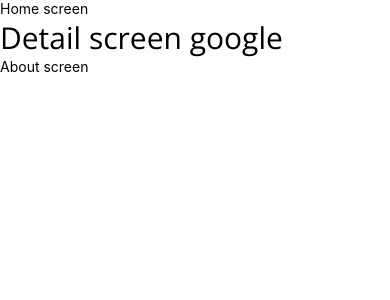
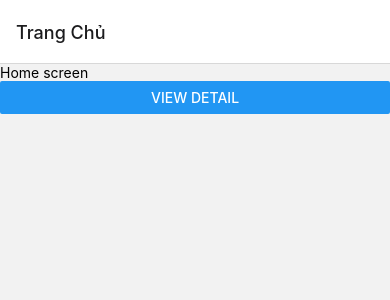
Before and after one commit to thduy2003/RN, a React Native app: screen /home in a window 390 px wide. Shown: the top 300 px of the page. Built offline with nearby package versions, Linux system fonts and the light colour scheme.

Commit message:
react-navigation

```diff
--- a/App.tsx
+++ b/App.tsx
@@ -5,11 +5,14 @@
 import * as SplashScreen from "expo-splash-screen";
 import { useFonts } from "expo-font";
 import { useEffect } from "react";
+import { OPENSANS_REGULAR } from "./utils/const";
+import { createNativeStackNavigator } from "@react-navigation/native-stack";
+import { NavigationContainer } from "@react-navigation/native";
 
 SplashScreen.preventAutoHideAsync();
 const App = () => {
   const [loaded, error] = useFonts({
-    "OpenSans-Regular": require("./assets/fonts/OpenSans-Regular.ttf"),
+    [OPENSANS_REGULAR]: require("./assets/fonts/OpenSans-Regular.ttf"),
   });
   useEffect(() => {
     if (loaded || error) {
@@ -19,12 +22,14 @@
   if (!loaded && !error) {
     return null;
   }
+  const Stack = createNativeStackNavigator<RootStackParamList>();
   return (
-    <View>
-      <HomeScreen />
-      <DetailScreen />
-      <AboutScreen />
-    </View>
+    <NavigationContainer>
+      <Stack.Navigator>
+        <Stack.Screen name='home' component={HomeScreen} options={{ title: "Trang Chủ" }}></Stack.Screen>
+        <Stack.Screen name='review-detail' component={DetailScreen}></Stack.Screen>
+      </Stack.Navigator>
+    </NavigationContainer>
   );
 };
 export default App;
--- a/components/review/detail.tsx
+++ b/components/review/detail.tsx
@@ -1,14 +1,17 @@
-import { StyleSheet, Text, View } from "react-native";
+import { Button, StyleSheet, Text, View } from "react-native";
+import { globalStyles } from "../../utils/const";
+import { NavigationProp, useNavigation } from "@react-navigation/native";
 const styles = StyleSheet.create({
   review: {
     fontSize: 30,
-    fontFamily: "OpenSans-Regular",
   },
 });
 const DetailScreen = () => {
+  const navigation: NavigationProp<RootStackParamList> = useNavigation();
   return (
     <View>
-      <Text style={styles.review}>Detail screen google</Text>
+      <Text style={[styles.review, globalStyles.globalFont]}>Detail screen google</Text>
+      <Button title='Go Home' onPress={() => navigation.navigate("home")} />
     </View>
   );
 };
--- a/components/review/home.tsx
+++ b/components/review/home.tsx
@@ -1,9 +1,11 @@
-import { Text, View } from "react-native";
+import { NavigationProp, useNavigation } from "@react-navigation/native";
+import { Button, Text, View } from "react-native";
 
-const HomeScreen = () => {
+const HomeScreen = ({ navigation }: any) => {
   return (
     <View>
       <Text>Home screen</Text>
+      <Button title='View Detail' onPress={() => navigation.navigate("review-detail")} />
     </View>
   );
 };
--- a/package.json
+++ b/package.json
@@ -9,12 +9,16 @@
     "web": "expo start --web"
   },
   "dependencies": {
+    "@react-navigation/native": "6.1.18",
+    "@react-navigation/native-stack": "6.10.1",
     "expo": "51.0.20",
     "expo-font": "12.0.9",
     "expo-splash-screen": "0.27.5",
     "expo-status-bar": "1.12.1",
     "react": "18.2.0",
-    "react-native": "0.74.3"
+    "react-native": "0.74.3",
+    "react-native-safe-area-context": "4.10.5",
+    "react-native-screens": "3.31.1"
   },
   "devDependencies": {
     "@babel/core": "7.24.8",
--- /dev/null
+++ b/utils/const.ts
@@ -0,0 +1,8 @@
+import { StyleSheet } from "react-native";
+
+export const OPENSANS_REGULAR = "OpenSans-Regular";
+export const globalStyles = StyleSheet.create({
+  globalFont: {
+    fontFamily: OPENSANS_REGULAR,
+  },
+});
```
Also changed, not shown: types/route.d.ts (added, +9 -0 lines), 1 other file (tests, documents, lock files or other folders).
